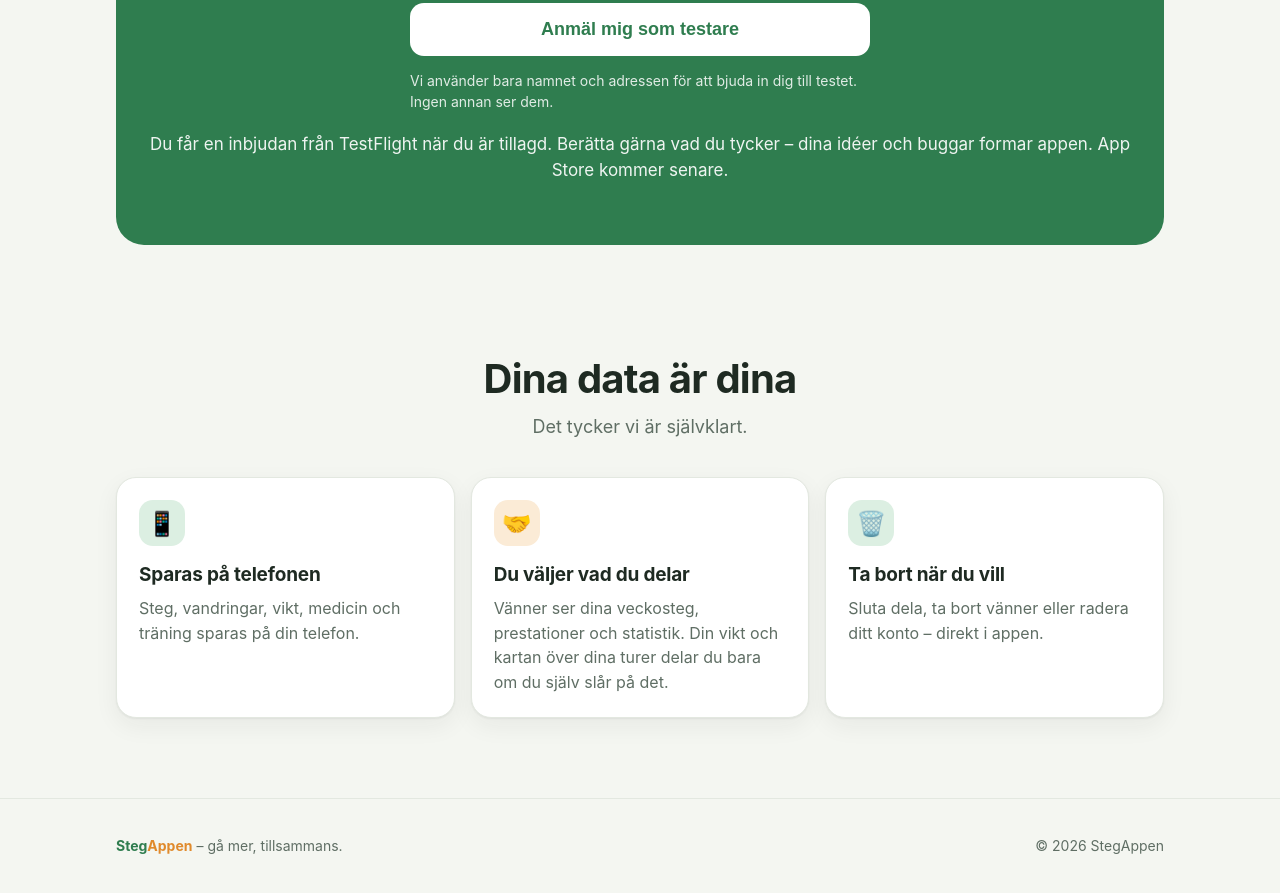
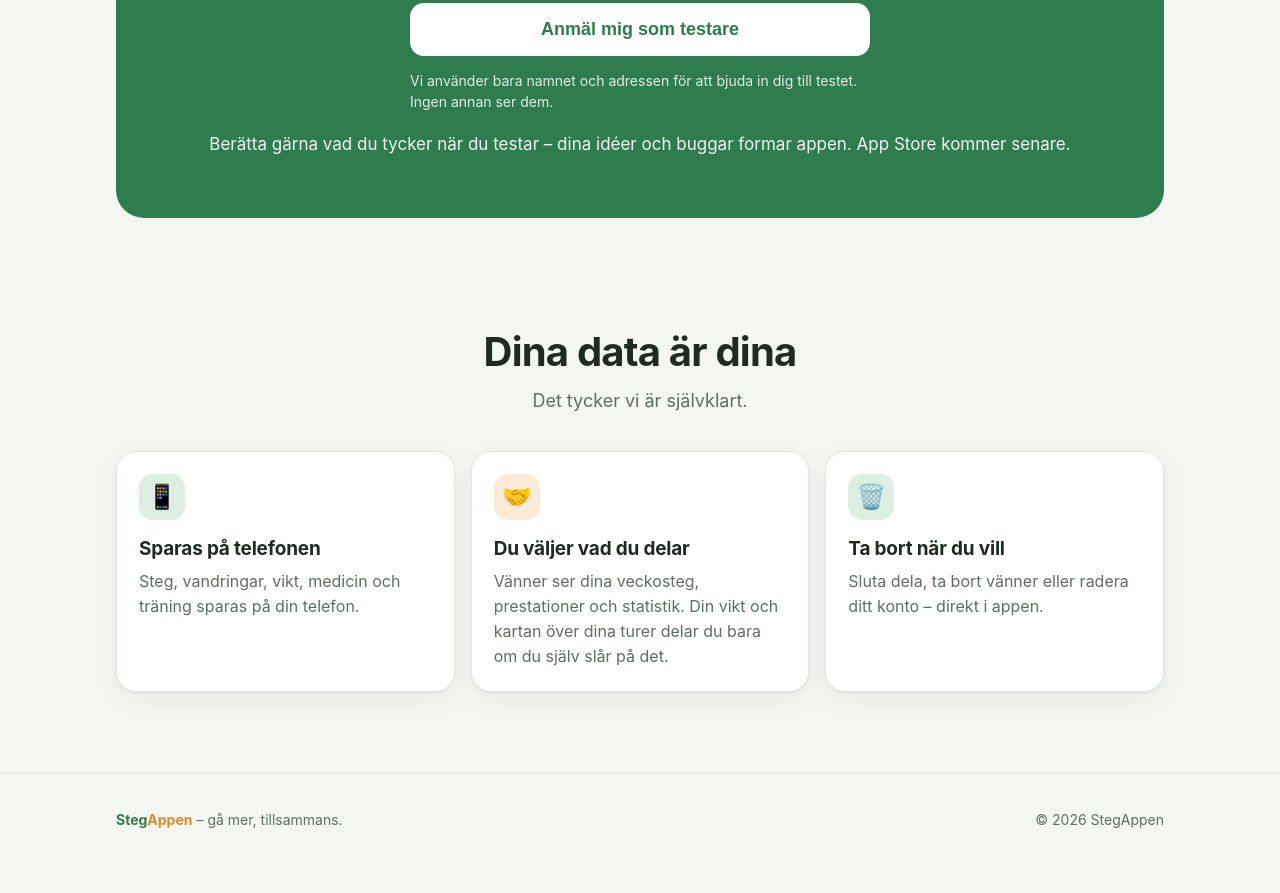
Before and after one commit to KepsPappan/kepspappan.github.io, a plain HTML site: page index.html in a window 1280 px wide. Shown: the part 4752-5645 px from the top of the page. Drawn offline with Linux system fonts and the light colour scheme.

Commit message:
Ta bort upprepad text om TestFlight-inbjudan
Co-Authored-By: Claude Opus 5.5 <noreply@anthropic.com>

```diff
--- a/index.html
+++ b/index.html
@@ -297,7 +297,7 @@
           <p class="msg" role="status" aria-live="polite"></p>
           <p class="fine">Vi använder bara namnet och adressen för att bjuda in dig till testet. Ingen annan ser dem.</p>
         </form>
-        <p>Du får en inbjudan från TestFlight när du är tillagd. Berätta gärna vad du tycker – dina idéer och buggar formar appen. App Store kommer senare.</p>
+        <p>Berätta gärna vad du tycker när du testar – dina idéer och buggar formar appen. App Store kommer senare.</p>
       </div>
     </div>
   </section>
```
